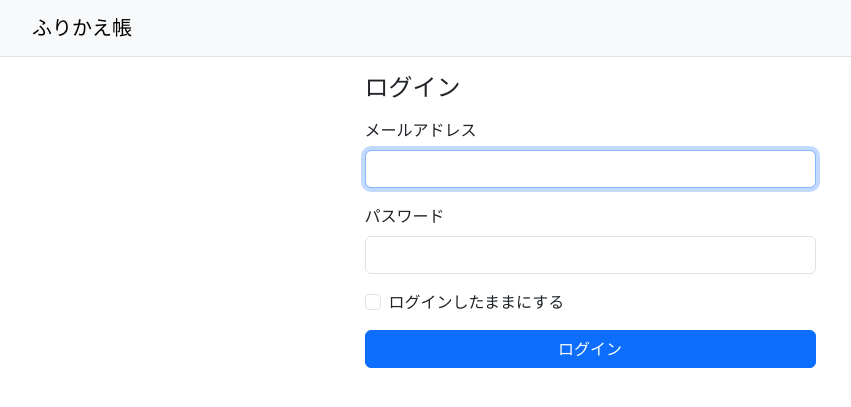
After one commit to kureha999/piano_lesson_booking, a Rails app: page /login in a window 1280 px wide. The commit adds this page. Shown: the top 407 px of the page, without its empty margins (50-901 px from the left). Run offline with Rails 7, Linux system fonts and the light colour scheme; some libraries are stand-ins or nearby versions.

Commit message:
feat: ログイン・ログアウトと、ロールによる遷移先の振り分けを追加する
Co-Authored-By: Claude Sonnet 5.5 <noreply@anthropic.com>

```diff
--- /dev/null
+++ b/app/controllers/home_controller.rb
@@ -0,0 +1,6 @@
+# P-01 ホーム（保護者）。中身は今後の issue で作る。
+class HomeController < ApplicationController
+  def show
+    redirect_to teacher_root_path if current_user.teacher?
+  end
+end
--- /dev/null
+++ b/app/views/devise/sessions/new.html.erb
@@ -0,0 +1,29 @@
+<%# C-01 ログイン。先生と保護者で同じ画面を使う %>
+<% content_for :title, "ログイン | ふりかえ帳" %>
+
+<div class="row justify-content-center">
+  <div class="col-12 col-md-8 col-lg-5">
+    <h1 class="h4 mb-3">ログイン</h1>
+
+    <%= form_with(model: resource, scope: resource_name, url: session_path(resource_name)) do |f| %>
+      <div class="mb-3">
+        <%= f.label :email, class: "form-label" %>
+        <%= f.email_field :email, autofocus: true, autocomplete: "email", class: "form-control" %>
+      </div>
+
+      <div class="mb-3">
+        <%= f.label :password, class: "form-label" %>
+        <%= f.password_field :password, autocomplete: "current-password", class: "form-control" %>
+      </div>
+
+      <% if devise_mapping.rememberable? %>
+        <div class="form-check mb-3">
+          <%= f.check_box :remember_me, class: "form-check-input" %>
+          <%= f.label :remember_me, class: "form-check-label" %>
+        </div>
+      <% end %>
+
+      <%= f.submit "ログイン", class: "btn btn-primary w-100" %>
+    <% end %>
+  </div>
+</div>
--- /dev/null
+++ b/app/views/home/show.html.erb
@@ -0,0 +1,3 @@
+<% content_for :title, "ホーム | ふりかえ帳" %>
+<h1 class="h4">ホーム</h1>
+<p><%= current_user.name %>さん、こんにちは。</p>
--- a/app/views/layouts/application.html.erb
+++ b/app/views/layouts/application.html.erb
@@ -25,6 +25,8 @@
   </head>
 
   <body>
+    <%# ログイン中は、ロールに合わせたメニューを出す。画面が content_for(:menu) で渡した場合はそちらを優先する %>
+    <% content_for(:menu, render("shared/menu")) if user_signed_in? && !content_for?(:menu) %>
     <%= render "shared/header" %>
 
     <main class="container py-3">
--- /dev/null
+++ b/app/views/shared/_menu.html.erb
@@ -0,0 +1,6 @@
+<%# ログイン中のメニュー。ロールで出し分ける。画面を追加したら、README 12-4 のメニューに合わせて項目を足す %>
+<% home_label, home_path = current_user.teacher? ? [ "ダッシュボード", teacher_root_path ] : [ "ホーム", root_path ] %>
+<li class="nav-item"><%= link_to home_label, home_path, class: "nav-link" %></li>
+<li class="nav-item">
+  <%= button_to "ログアウト", destroy_user_session_path, method: :delete, class: "nav-link text-start w-100" %>
+</li>
--- /dev/null
+++ b/app/views/teacher/dashboard/show.html.erb
@@ -0,0 +1,3 @@
+<% content_for :title, "ダッシュボード | ふりかえ帳" %>
+<h1 class="h4">ダッシュボード</h1>
+<p><%= current_user.name %>先生、こんにちは。</p>
--- /dev/null
+++ b/config/locales/devise.ja.yml
@@ -0,0 +1,16 @@
+ja:
+  devise:
+    failure:
+      already_authenticated: "すでにログインしています。"
+      inactive: "アカウントが有効になっていません。"
+      invalid: "メールアドレスまたはパスワードが正しくありません。"
+      locked: "アカウントがロックされています。"
+      last_attempt: "あと1回間違えると、アカウントがロックされます。"
+      not_found_in_database: "メールアドレスまたはパスワードが正しくありません。"
+      timeout: "しばらく操作がなかったため、ログアウトしました。もう一度ログインしてください。"
+      unauthenticated: "ログインしてください。"
+      unconfirmed: "メールアドレスの確認が必要です。"
+    sessions:
+      signed_in: "ログインしました。"
+      signed_out: "ログアウトしました。"
+      already_signed_out: "すでにログアウトしています。"
--- a/config/locales/models.ja.yml
+++ b/config/locales/models.ja.yml
@@ -11,3 +11,4 @@ ja:
         password: パスワード
         password_confirmation: パスワード（確認）
         role: 役割
+        remember_me: ログインしたままにする
--- a/config/routes.rb
+++ b/config/routes.rb
@@ -1,18 +1,20 @@
 Rails.application.routes.draw do
-  devise_for :users
-  # Define your application routes per the DSL in https://guides.rubyonrails.org/routing.html
+  # ログイン・ログアウト（C-01）。先生と保護者で同じ画面を使う。
+  # 新規登録の画面は作らない（保護者は招待、先生はコマンドで作成する）。パスワード再設定は別の issue で追加する。
+  devise_for :users, path: "", path_names: { sign_in: "login", sign_out: "logout" }, only: :sessions
+
+  # 先生の画面
+  namespace :teacher do
+    root "dashboard#show" # T-01 ダッシュボード
+  end
 
   # Reveal health status on /up that returns 200 if the app boots with no exceptions, otherwise 500.
   # Can be used by load balancers and uptime monitors to verify that the app is live.
   get "up" => "rails/health#show", as: :rails_health_check
 
-  # Render dynamic PWA files from app/views/pwa/* (remember to link manifest in application.html.erb)
-  # get "manifest" => "rails/pwa#manifest", as: :pwa_manifest
-  # get "service-worker" => "rails/pwa#service_worker", as: :pwa_service_worker
-
   # 開発環境で送ったメールの一覧（development のみ）
   mount LetterOpenerWeb::Engine, at: "/letter_opener" if Rails.env.development?
 
-  # Defines the root path route ("/")
-  # root "posts#index"
+  # P-01 ホーム（保護者）。先生が開いたら T-01 に移動する
+  root "home#show"
 end
```
Also changed, not shown: app/controllers/application_controller.rb (+15 -0 lines), app/controllers/teacher/dashboard_controller.rb (added, +8 -0 lines), config/locales/devise.en.yml (deleted, +0 -65 lines), spec/requests/sessions_spec.rb (added, +108 -0 lines), spec/support/devise.rb (added, +6 -0 lines), spec/views/layouts/application_spec.rb (+30 -0 lines).
